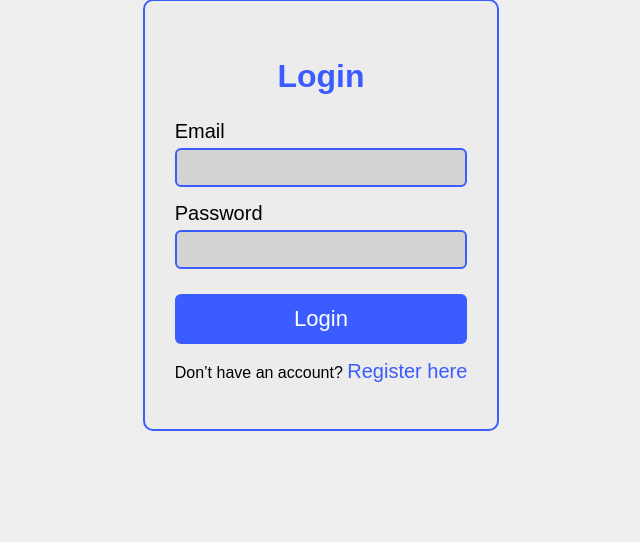
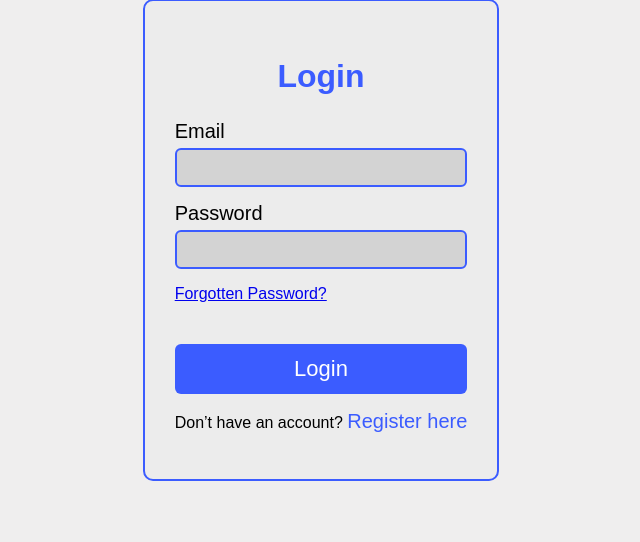
Before and after one commit to KA45JAZ/Team-66, a PHP site: page /login.php in a window 1280 px wide. Shown: the part 208-750 px from the top of the page, without its empty margins (319-959 px from the left). Run offline with PHP 8.4, Linux system fonts and the light colour scheme.

Commit message:
Added a hyperlink that leads to the forgot_password.php, so password can be changed when forgotten.

```diff
--- a/login.php
+++ b/login.php
@@ -20,6 +20,7 @@
 
         <label>Password</label>
         <input type="password" name="password" required>
+        <p><a href="forgot_password.php">Forgotten Password?</a></p>
 
         <button type="submit" class="login-btn">Login</button>
 
```
